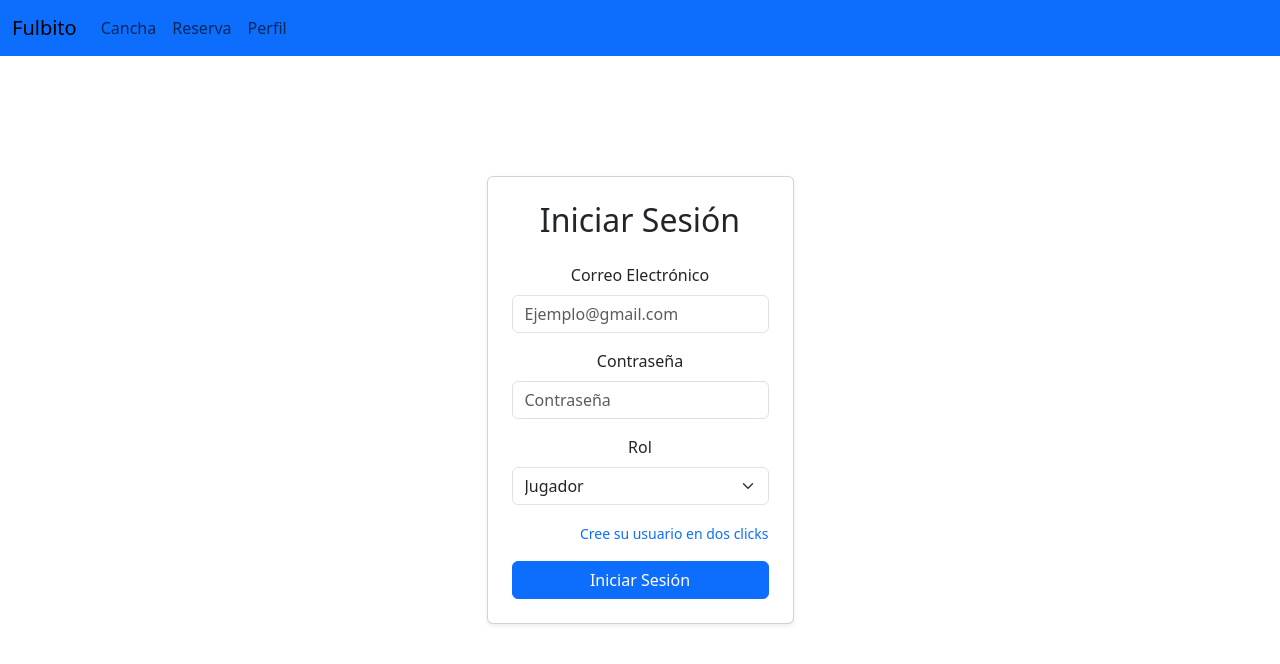
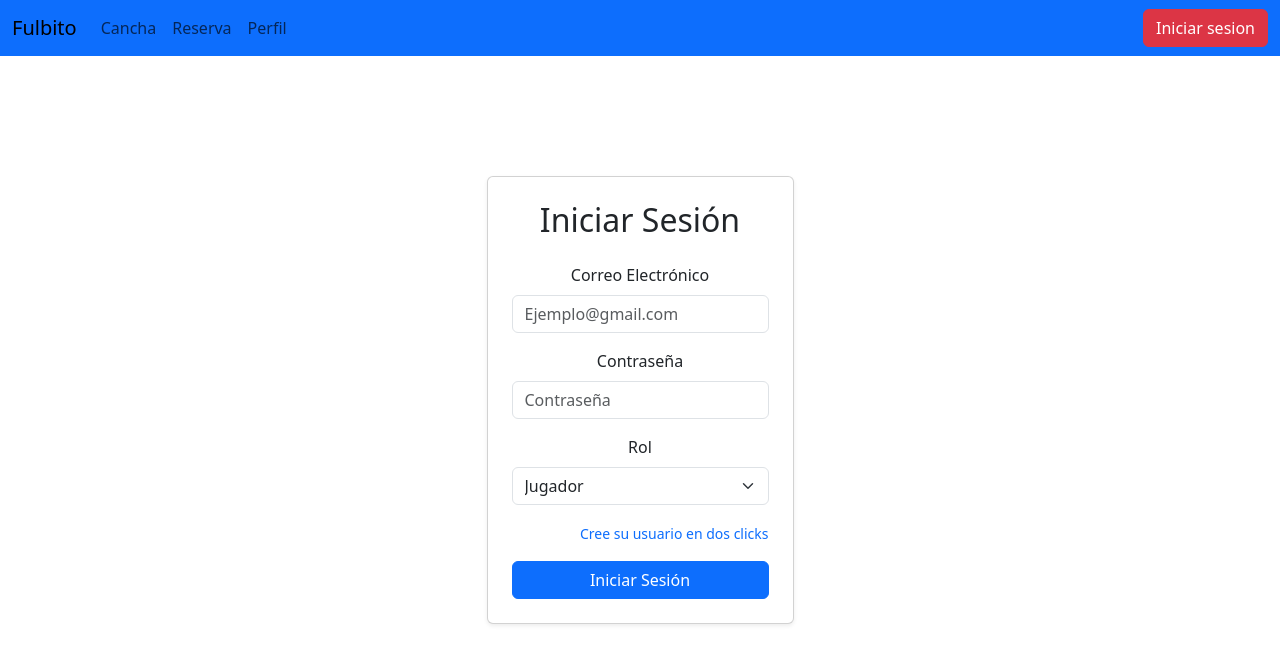
Before and after one commit to FrancoJarc/Fulbito, a React (Vite) app: page / in a window 1280 px wide. Shown: the top 664 px of the page. Built offline with nearby package versions, Linux system fonts and the light colour scheme; data requests are answered from the project's data file.

Commit message:
Registrarse e iniciar sesion hechos con codigo limpio

```diff
--- a/db.json
+++ b/db.json
@@ -42,27 +42,9 @@
     },
     {
       "id": "2",
-      "correo": "dueño@gmail.com",
-      "contraseña": "dueño",
+      "correo": "dueno@gmail.com",
+      "contraseña": "dueno",
       "rol": "dueño"
-    },
-    {
-      "id": "3",
-      "correo": "jugador@gmail.com",
-      "contraseña": "jugador",
-      "rol": "jugador"
-    },
-    {
-      "id": "4",
-      "correo": "asdasd@gmail",
-      "contraseña": "jugador",
-      "rol": "jugador"
-    },
-    {
-      "id": "5",
-      "correo": "a@gmail.com",
-      "contraseña": "jugador",
-      "rol": "jugador"
     }
   ]
 }
--- a/src/App.jsx
+++ b/src/App.jsx
@@ -7,6 +7,9 @@ import { AuthProvider } from './context/AuthContext'
 import { Card } from './pages/cancha/Card/Card'
 import { BrowserRouter, Route, Routes } from 'react-router-dom'
 import { appRoutes, logueoRuotes } from './routes/routes'
+import { Registrarse } from "./pages/registrarse/Registrarse";
+
+
 
 function App() {
   return (<>
--- a/src/components/navbar/Navbar.jsx
+++ b/src/components/navbar/Navbar.jsx
@@ -1,32 +1,12 @@
-import { Link } from "react-router-dom";
+import { Link, useNavigate } from "react-router-dom";
 import { useAuth } from "../../context/AuthContext"
 import { Login } from "../../pages/login/Login";
 import { appRoutes } from "../../routes/routes";
 
 function Navbar() {
-    const { isLogueado, login, logout} = useAuth();
+    const { isLogueado, login, logout } = useAuth();
+    const navigate = useNavigate();
 
-    const handleSubmit = (e) => {
-        e.preventDefault();
-        const correo = document.getElementById("correo");
-        const password = document.getElementById("password");
-        const rol = document.getElementById("rol");
-
-        if (!correo.value || !password.value || !rol.value) {
-            alert("Complete todos los datos");
-            return;
-        }
-
-        const respuesta = login(correo.value, password.value, rol.value);
-
-        if (!respuesta) {
-            alert("Datos incorrectos");
-            return;
-        }
-
-        alert("Inicio de sesión correcto")
-
-    }
     return (
         <nav className="navbar navbar-expand-lg bg-primary fixed-top">
             <div className="container-fluid">
@@ -45,11 +25,17 @@ function Navbar() {
                         ))}
                     </ul>
                 </div>
-                {isLogueado && (
-                    <button onClick={logout} className="btn btn-danger">
-                        Cerrar sesión
-                    </button>
-                )}
+                <div>
+                    {isLogueado ? (
+                        <button onClick={() => { logout(); navigate("/"); }} className="btn btn-danger">
+                            Cerrar sesión
+                        </button>
+                    ) : (
+                            <button onClick={() => navigate("/")} className="btn btn-danger">
+                            Iniciar sesion
+                        </button>
+                    )}
+                </div>
 
 
 
--- a/src/context/AuthContext.jsx
+++ b/src/context/AuthContext.jsx
@@ -1,14 +1,10 @@
-import { createContext, useContext, useState } from "react";
-
-const users = [
-    { id: 1, correo: "jugador@gmail.com", contraseña: "jugador", rol: "jugador" },
-    { id: 2, correo: "dueño@gmail.com", contraseña: "dueño", rol: "dueño" }
-
-]
+import { createContext, useContext, useEffect, useState } from "react";
+import { useNavigate } from "react-router-dom";
 
 const AuthContext = createContext();
 
 export function AuthProvider({ children }) {
+
     const [isLogueado, setIsLogueado] = useState(
         localStorage.getItem("isLogueado") ? true : false
     );
@@ -17,6 +13,16 @@ export function AuthProvider({ children }) {
         localStorage.getItem("user") ? JSON.parse(localStorage.getItem("user")) : null
     )
 
+
+    const [users, setUsers] = useState([]);
+
+    useEffect(() => {
+        fetch("http://localhost:3000/users")
+            .then((res) => res.json())
+            .then((data) => setUsers(data))
+            .catch((error) => console.log("Error al cargar los usuarios:", error));
+    }, []);
+
     const login = (correo, password, rol) => {
         const user = users.find((user) => user.correo === correo && user.contraseña === password && user.rol === rol)
 
@@ -24,12 +30,9 @@ export function AuthProvider({ children }) {
             return false;
         }
 
-        /*if (correo !== "jugador@gmail.com" || password !== "jugador" || rol !== "jugador") {
-            return false;
-        }*/
         setIsLogueado(true);
+        localStorage.setItem("isLogueado", true);
         setUserLogueado(user);
-        localStorage.setItem("isLogueado", true);
         localStorage.setItem("user", JSON.stringify(user))
         return true;
     }
@@ -38,6 +41,7 @@ export function AuthProvider({ children }) {
         setIsLogueado(false);
         localStorage.removeItem("isLogueado");
         localStorage.removeItem("user");
+
     }
 
     return (
--- a/src/pages/cancha/Cancha.jsx
+++ b/src/pages/cancha/Cancha.jsx
@@ -6,7 +6,7 @@ import { useEffect, useState } from "react";
 export function Cancha() {
 
     const { isLogueado } = useAuth();
-    const { canchas, setCanchas } = useState([]);
+    const [ canchas, setCanchas ] = useState([]);
 
     useEffect(() => {
         if (isLogueado) {
--- a/src/pages/login/Login.jsx
+++ b/src/pages/login/Login.jsx
@@ -1,51 +1,43 @@
 import { Link } from "react-router-dom";
 import { useEffect } from "react";
 import { useState } from "react";
+import { useNavigate } from "react-router-dom";
+import { useAuth } from "../../context/AuthContext";
+import { Registrarse } from "../registrarse/Registrarse";
+
 
 
 export function Login() {
-    const [users, setUsers] = useState([]);
+    const { login } = useAuth();
     const [formData, setFormData ] = useState({
         correo: "",
         password: "",
         rol: "jugador"
     });
 
-    useEffect(() => {
-        fetch("http://localhost:3000/users")
-            .then((res) => res.json())
-            .then((data) => setUsers(data))
-            .catch((error) => console.log(error));
-    }, []);
 
+    const navigate = useNavigate();
     const handleSubmit = async (e) => {
         e.preventDefault();
+        const { correo, password, rol } = formData;
 
-        const user = users.find(
-            (u) =>
-                u.correo === formData.correo &&
-                u.contraseña === formData.password &&
-                u.rol === formData.rol
-        );
+        const loginResultado = login(correo, password, rol);
 
-        if (!user) {
-            alert("Credenciales incorrectas. Verifique los datos ingresados.");
-            return;
+
+        if (loginResultado) {
+            alert("Inicio de sesión exitoso");
+            navigate("/cancha");
+        } else {
+            alert("Credenciales incorrectas");
         }
-
-        alert("Inicio de sesión exitoso");
-        localStorage.setItem("user", JSON.stringify(user));
-        localStorage.setItem("isLogueado", true);
     }
 
     const updateData = (e) => {
         const { name, value } = e.target;
-
         setFormData({
             ...formData,
             [name]:value
         })
-
      }
 
 
--- a/src/pages/perfil/Perfil.jsx
+++ b/src/pages/perfil/Perfil.jsx
@@ -2,12 +2,19 @@ import { useAuth } from "../../context/AuthContext";
 
 export function Perfil() {
 
-    const { isLogueado } = useAuth();
+    const { isLogueado, userLogueado } = useAuth();
 
     return (
         <>
-            {isLogueado ? (
-                <h2>Perfil</h2>
+            {isLogueado && userLogueado ? (
+
+                <div>
+                    <h2 className="text-center mb-4">Perfil de Usuario</h2>
+                    <div className="card shadow-sm p-4">
+                        <p><strong>Correo:</strong> {userLogueado.correo}</p>
+                        <p><strong>Rol:</strong> {userLogueado.rol}</p>
+                    </div>
+                </div>
             ) : (
                 <h2> No podes acceder a esta pagina</h2>
             )}
--- a/src/pages/registrarse/Registrarse.jsx
+++ b/src/pages/registrarse/Registrarse.jsx
@@ -62,7 +62,7 @@ export function Registrarse() {
     return (
         <div className="d-flex justify-content-center align-items-center" style={{ minHeight: "90vh" }}>
             <form className="card p-4 shadow-sm" style={{ maxWidth: "400px", width: "100%" }} onSubmit={handleSubmit}>
-                <h2 className="text-center mb-4">Iniciar Sesión</h2>
+                <h2 className="text-center mb-4">Registrarse</h2>
                 <div className="mb-3">
                     <label htmlFor="correo" className="form-label">Correo Electrónico</label>
                     <input
@@ -94,11 +94,6 @@ export function Registrarse() {
                         <option value="dueño">Dueño</option>
                     </select>
                 </div>
-                <div className="text-end mb-3">
-                    <Link to="/registrarse" className="text-decoration-none">
-                        <small>Cree su usuario en dos clicks</small>
-                    </Link>
-                </div>
                 <button type="submit" className="btn btn-primary w-100">Iniciar Sesión</button>
             </form>
         </div>
```
